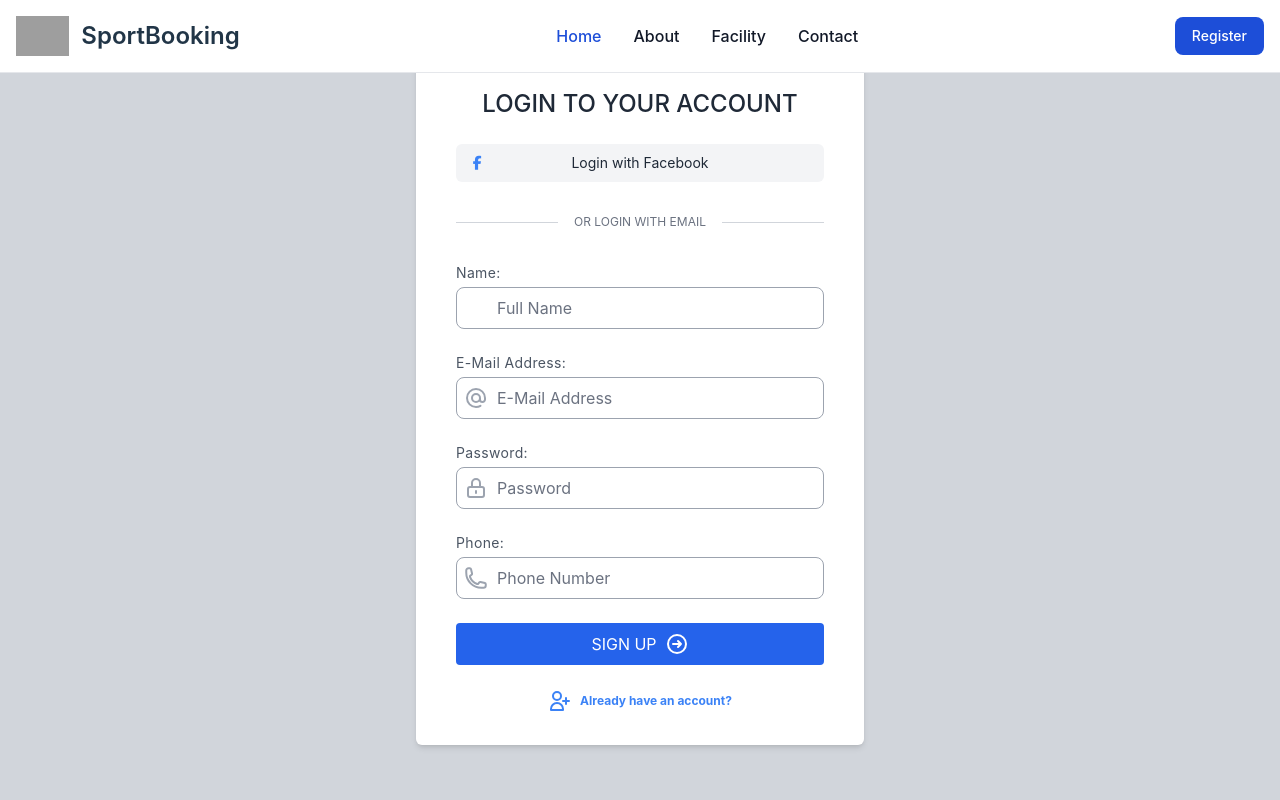
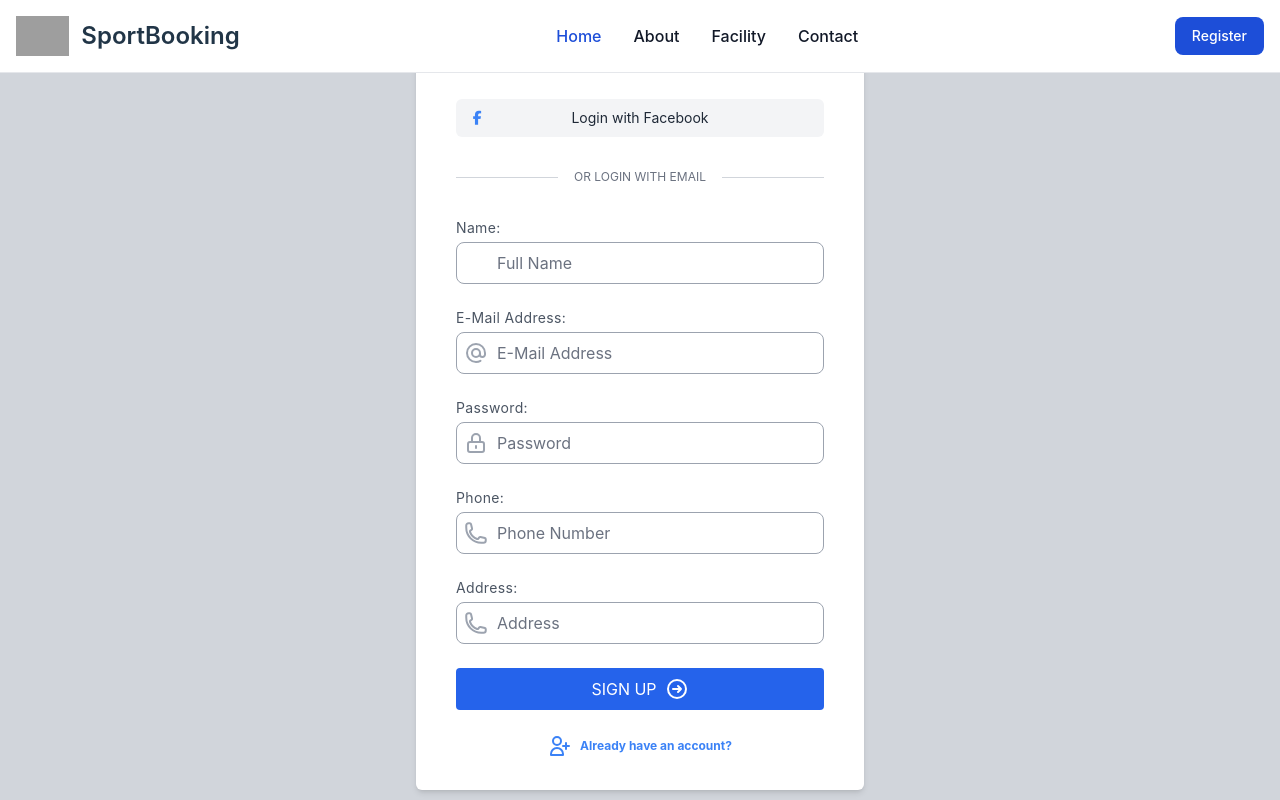
Before and after one commit to Biddut-Roy/Sports-Facility-Booking, a React (Vite) app: page /register in a window 1280 px wide. Shown: the top 800 px of the page. Built offline with nearby package versions, Linux system fonts and the light colour scheme; grey boxes are pictures that could not be loaded.

Commit message:
localstorege set functiion added

```diff
--- /dev/null
+++ b/src/Redux/feature/auth/authSlice.ts
@@ -0,0 +1,41 @@
+import { createSlice, PayloadAction } from "@reduxjs/toolkit";
+import { RootState } from "../store";
+
+export type Product = {
+  _id: string;
+  category: string;
+  title: string;
+  price: number;
+  description: string;
+  rating: number;
+  image: string;
+};
+
+interface StoreState {
+  user: Product[];
+  checkout: Product | null;
+}
+
+const initialState: StoreState = {
+  user: [],
+  checkout: null,
+};
+
+const storeSlice = createSlice({
+  name: "store",
+  initialState,
+  reducers: {
+    addUser: (state, action: PayloadAction<Product>) => {
+      state.user.push(action.payload);
+    },
+    clearUser: (state) => {
+      state.user = [];
+    },
+  },
+});
+
+export const { addUser, clearUser } = storeSlice.actions;
+
+export default storeSlice.reducer;
+
+export const currentUser = (state: RootState) => state.store.user;
--- a/src/Redux/feature/store.ts
+++ b/src/Redux/feature/store.ts
@@ -1,16 +1,42 @@
 import { configureStore } from "@reduxjs/toolkit";
+import storeReducer from "./auth/authSlice";
 
+import {
+  persistReducer,
+  persistStore,
+  FLUSH,
+  REHYDRATE,
+  PAUSE,
+  PERSIST,
+  PURGE,
+  REGISTER,
+} from "redux-persist";
+import storage from "redux-persist/lib/storage";
 import { baseApi } from "../api/baseApi";
+
+const persistConfig = {
+  key: "store",
+  storage,
+};
+
+const persistedAuthReducer = persistReducer(persistConfig, storeReducer);
 
 export const store = configureStore({
   reducer: {
     [baseApi.reducerPath]: baseApi.reducer,
+    store: persistedAuthReducer,
   },
   middleware: (getDefaultMiddlewares) =>
-    getDefaultMiddlewares({}).concat(baseApi.middleware),
+    getDefaultMiddlewares({
+      serializableCheck: {
+        ignoredActions: [FLUSH, REHYDRATE, PAUSE, PERSIST, PURGE, REGISTER],
+      },
+    }).concat(baseApi.middleware),
 });
 
 // Infer the `RootState` and `AppDispatch` types from the store itself
 export type RootState = ReturnType<typeof store.getState>;
 // Inferred type: {posts: PostsState, comments: CommentsState, users: UsersState}
 export type AppDispatch = typeof store.dispatch;
+
+export const persistor = persistStore(store);
--- a/src/page/Login/Register.tsx
+++ b/src/page/Login/Register.tsx
@@ -1,13 +1,18 @@
 /* eslint-disable @typescript-eslint/no-explicit-any */
 import { useState } from "react";
 import { NavLink } from "react-router-dom";
+import { useUserCreateMutation } from "../../Redux/api/baseApi";
 
 const Register = () => {
+  const [createUser, { data }] = useUserCreateMutation();
+
   const [formData, setFormData] = useState({
     name: "",
     email: "",
     password: "",
     phone: "",
+    address: "",
+    role: "user",
   });
 
   const handleChange = (e: any) => {
@@ -19,8 +24,8 @@ const Register = () => {
 
   const handleSubmit = (e: any) => {
     e.preventDefault();
-    console.log(formData);
-    // You can now send formData to your server or handle it as needed
+    createUser(formData);
+    console.log(data);
   };
 
   return (
@@ -165,7 +170,6 @@ const Register = () => {
                       </svg>
                     </span>
                   </div>
-
                   <input
                     id="phone"
                     type="phone"
@@ -173,6 +177,44 @@ const Register = () => {
                     className="text-sm sm:text-base placeholder-gray-500 pl-10 pr-4 rounded-lg border border-gray-400 w-full py-2 focus:outline-none focus:border-blue-400"
                     placeholder="Phone Number"
                     value={formData.phone}
+                    onChange={handleChange}
+                  />
+                </div>
+              </div>
+              <div className="flex flex-col mb-6">
+                <label
+                  htmlFor="address"
+                  className="mb-1 text-xs sm:text-sm tracking-wide text-gray-600"
+                >
+                  Address:
+                </label>
+                <div className="relative">
+                  <div className="inline-flex items-center justify-center absolute left-0 top-0 h-full w-10 text-gray-400">
+                    <span>
+                      <svg
+                        className="h-6 w-6"
+                        fill="none"
+                        strokeLinecap="round"
+                        strokeLinejoin="round"
+                        strokeWidth="2"
+                        viewBox="0 0 24 24"
+                        stroke="currentColor"
+                      >
+                        <path
+                          strokeLinecap="round"
+                          strokeLinejoin="round"
+                          d="M2.25 6.75c0 8.284 6.716 15 15 15h2.25a2.25 2.25 0 0 0 2.25-2.25v-1.372c0-.516-.351-.966-.852-1.091l-4.423-1.106c-.44-.11-.902.055-1.173.417l-.97 1.293c-.282.376-.769.542-1.21.38a12.035 12.035 0 0 1-7.143-7.143c-.162-.441.004-.928.38-1.21l1.293-.97c.363-.271.527-.734.417-1.173L6.963 3.102a1.125 1.125 0 0 0-1.091-.852H4.5A2.25 2.25 0 0 0 2.25 4.5v2.25Z"
+                        />
+                      </svg>
+                    </span>
+                  </div>
+                  <input
+                    id="address"
+                    type="text"
+                    name="address"
+                    className="text-sm sm:text-base placeholder-gray-500 pl-10 pr-4 rounded-lg border border-gray-400 w-full py-2 focus:outline-none focus:border-blue-400"
+                    placeholder="Address"
+                    value={formData.address}
                     onChange={handleChange}
                   />
                 </div>
```
Also changed, not shown: 1 other file (tests, documents, lock files or other folders).
